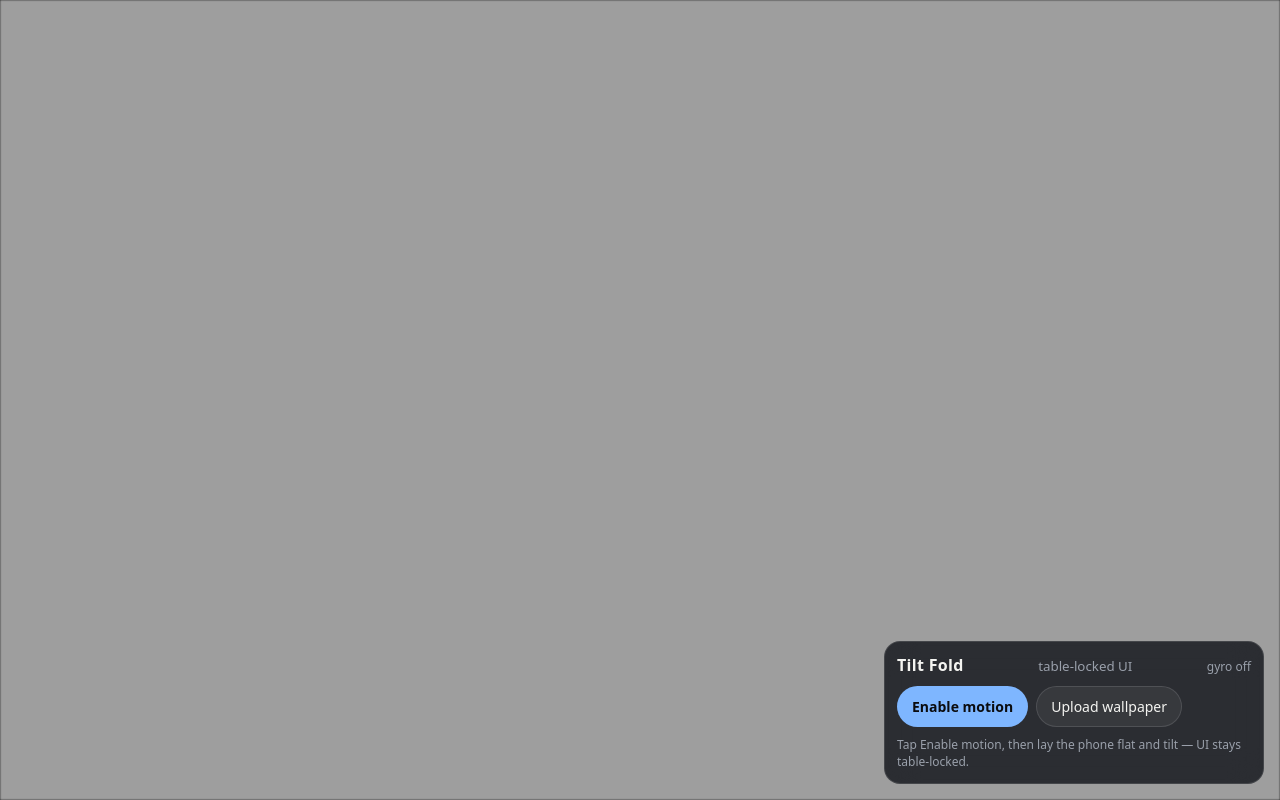
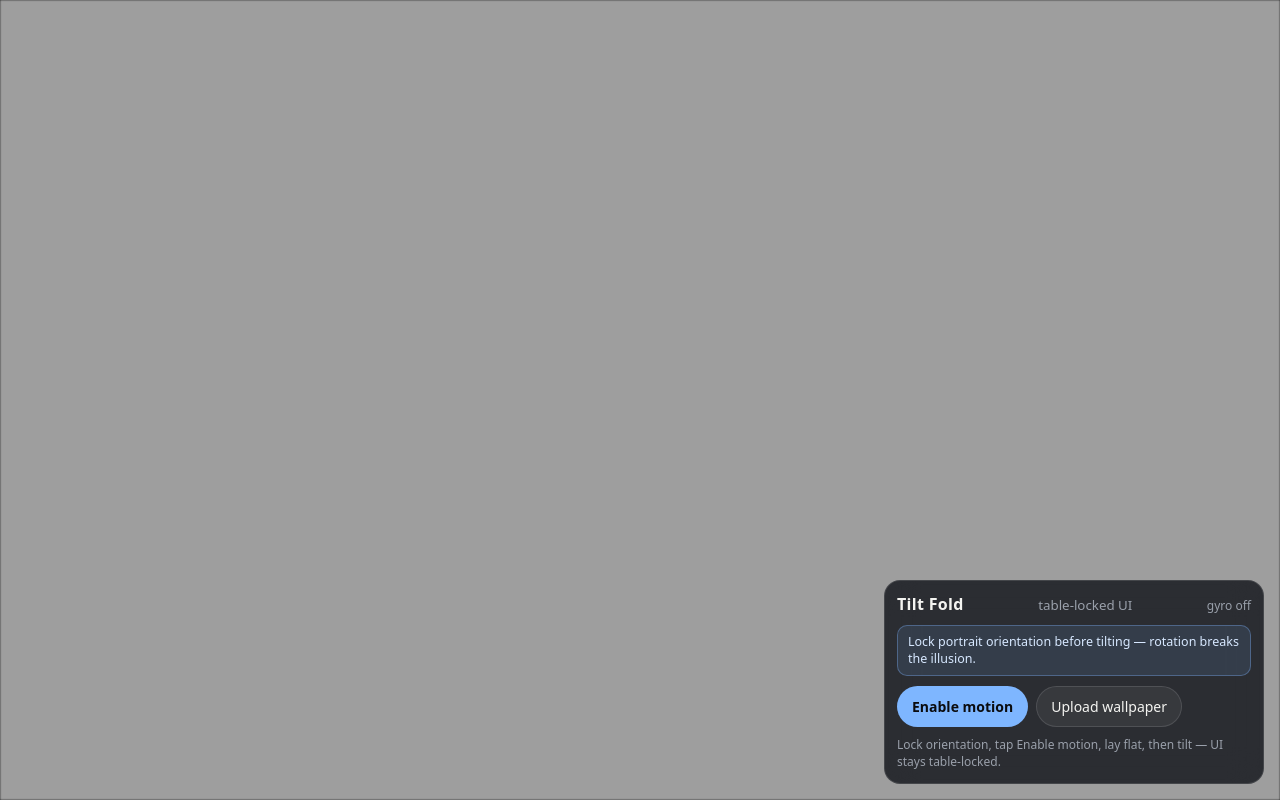
Before and after one commit to kev-inc/tilt-fold, a website built with Vite: page index.html in a window 1280 px wide. Built offline with nearby package versions, Linux system fonts and the light colour scheme; animation ran at ten frames a second.

Commit message:
Add lock-orientation notice on the landing HUD
Ask visitors to lock portrait before tilting so rotation doesn't break the illusion.

```diff
--- a/index.html
+++ b/index.html
@@ -21,6 +21,10 @@
         <strong>Tilt Fold</strong> <small style="color:#9aa0ab;font-weight:500">table-locked UI</small>
         <span id="status">gyro off</span>
       </header>
+
+      <p class="orient-notice" role="note">
+        Lock portrait orientation before tilting — rotation breaks the illusion.
+      </p>
 
       <div class="row">
         <span id="landing-actions">
@@ -59,7 +63,7 @@
       </div>
 
       <p class="hint" id="landing-hint">
-        Tap Enable motion, then lay the phone flat and tilt — UI stays table-locked.
+        Lock orientation, tap Enable motion, lay flat, then tilt — UI stays table-locked.
       </p>
     </div>
 
--- a/src/style.css
+++ b/src/style.css
@@ -121,6 +121,18 @@ details summary {
 
 details[open] summary { margin-bottom: 8px; }
 
+.orient-notice {
+  margin: 0;
+  padding: 8px 10px;
+  border-radius: 10px;
+  border: 1px solid rgba(126, 182, 255, 0.35);
+  background: rgba(126, 182, 255, 0.12);
+  color: #d7e8ff;
+  font-size: 12.5px;
+  line-height: 1.35;
+  font-weight: 500;
+}
+
 .hint {
   margin: 0;
   font-size: 12px;
```
